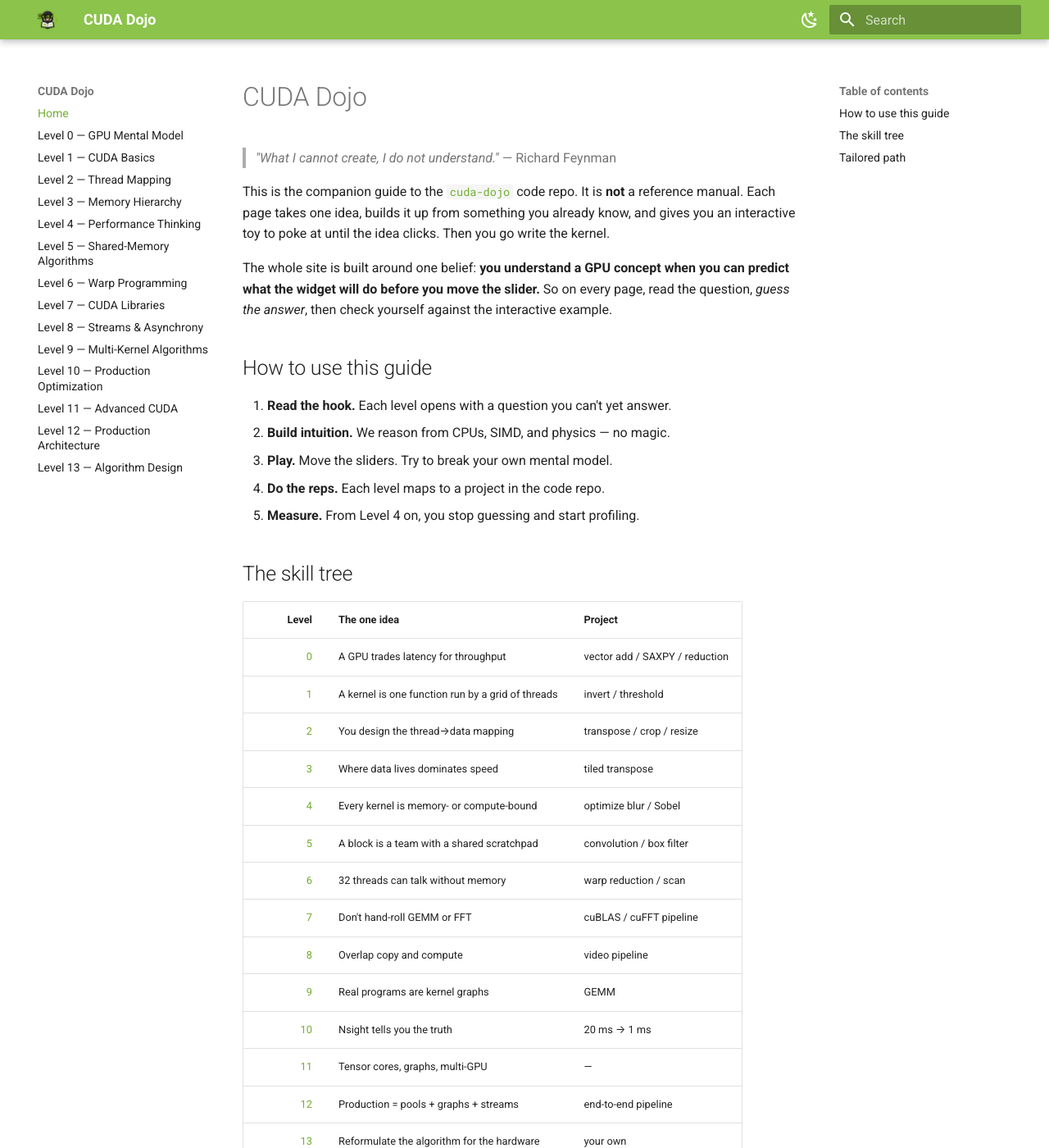
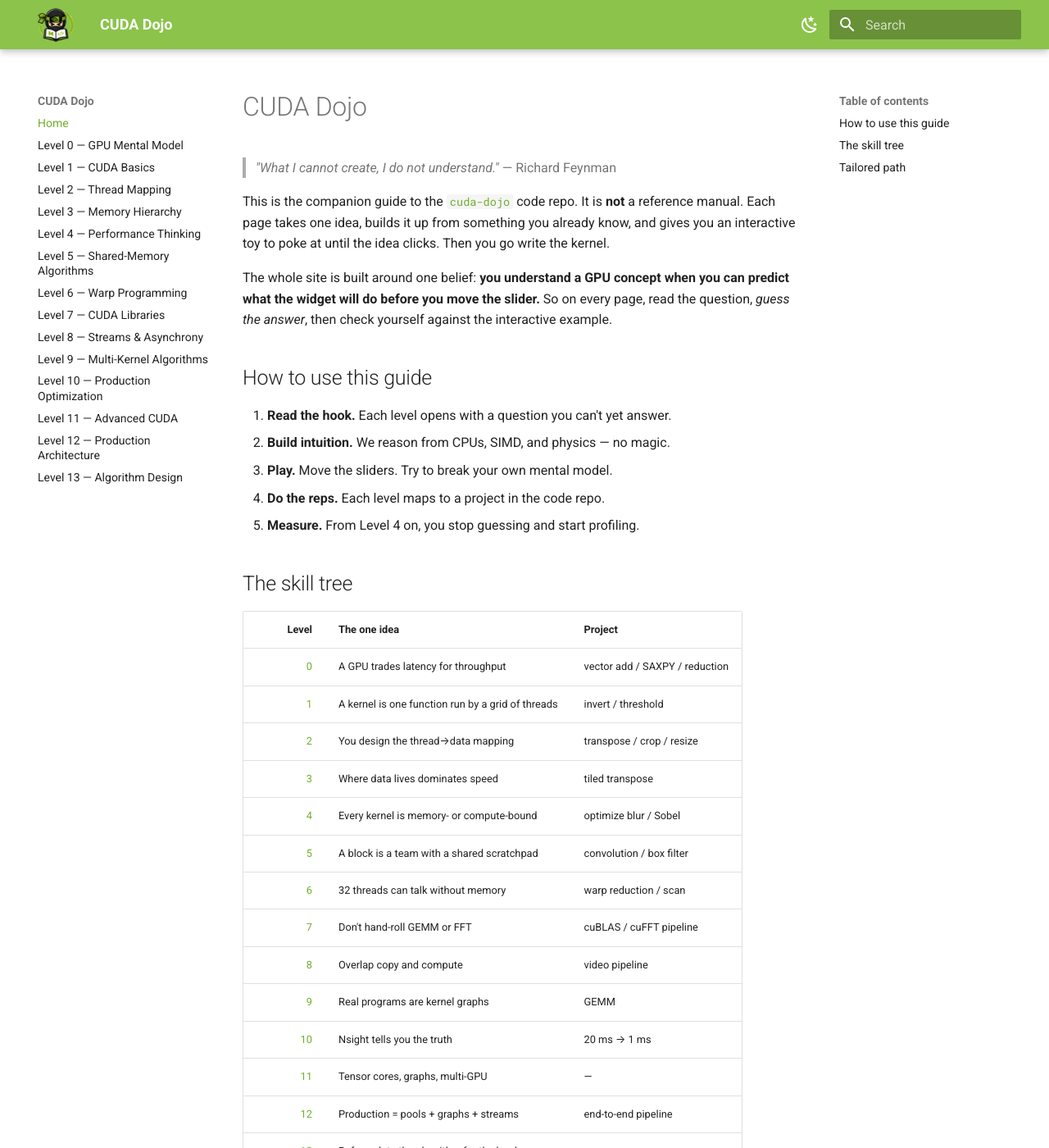
Before and after one commit to bolu-atx/cuda-dojo, an MkDocs documentation site: the page built from docs/index.md, in a window 1280 px wide and 1400 px high. Shown: the whole window at 82% size. Built offline with MkDocs 1.6.1 and Material for MkDocs 9.7.7, drawn with Linux system fonts in a browser that asks for light colours.

Commit message:
Enlarge header logo

```diff
--- a/docs/assets/dojo.css
+++ b/docs/assets/dojo.css
@@ -8,6 +8,16 @@
   --dojo-warn: #e0633a;
   --dojo-cool: #3a8ee0;
   --dojo-grid-line: rgba(128, 128, 128, 0.35);
+}
+
+/* Bigger header logo — Material defaults to a small ~24px mark. */
+.md-header__button.md-logo {
+  padding: 0.2rem 0.4rem;
+}
+.md-header__button.md-logo img,
+.md-header__button.md-logo svg {
+  height: 2.2rem;
+  width: 2.2rem;
 }
 
 .dojo-widget {
```
